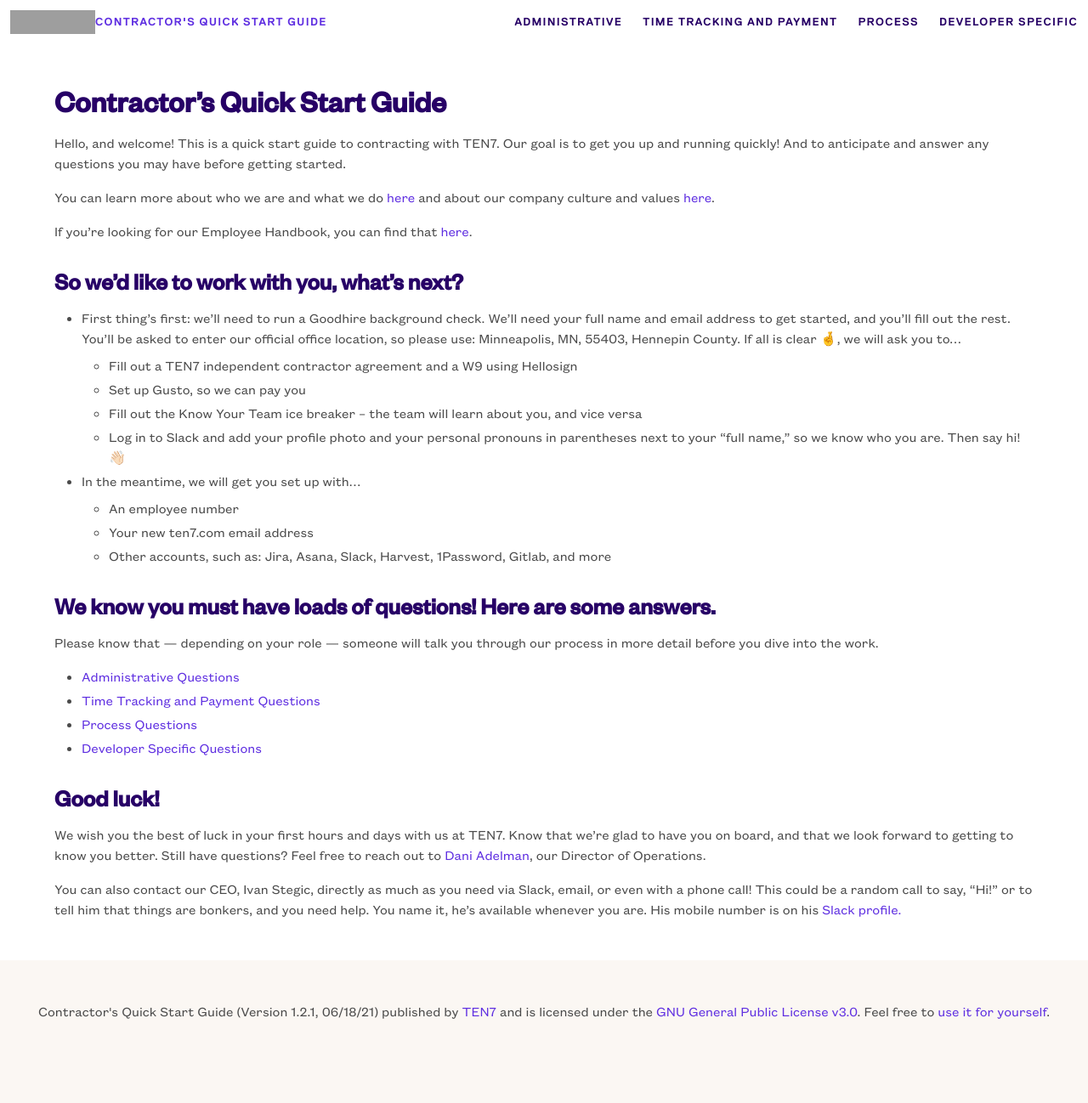
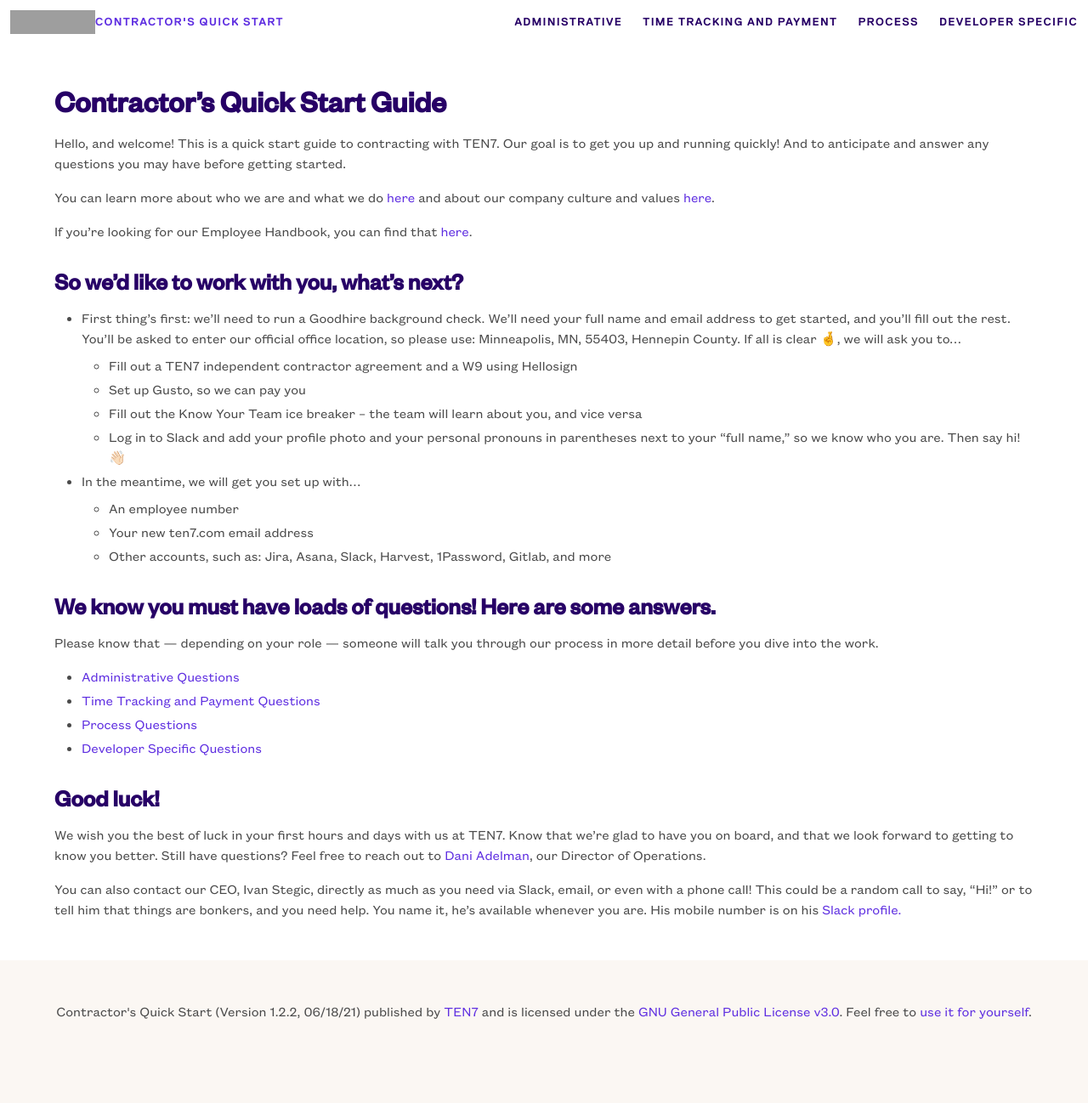
Before and after one commit to ten7/contractor.ten7.com, a Jekyll site: the page built from index.md, in a window 1280 px wide. Shown: the whole page at 85% size. Built offline with Jekyll 4.4.1, drawn with Linux system fonts in a browser that asks for light colours; some web fonts are replaced; grey boxes are pictures that could not be loaded.

Commit message:
Update _config.yml

```diff
--- a/_config.yml
+++ b/_config.yml
@@ -1,8 +1,8 @@
 ###########
 # site.title
 
-title: "Contractor's Quick Start Guide"
-subtitle: "Version 1.2.1, 06/18/21"
+title: "Contractor's Quick Start"
+subtitle: "Version 1.2.2, 06/18/21"
 
 
 
```
